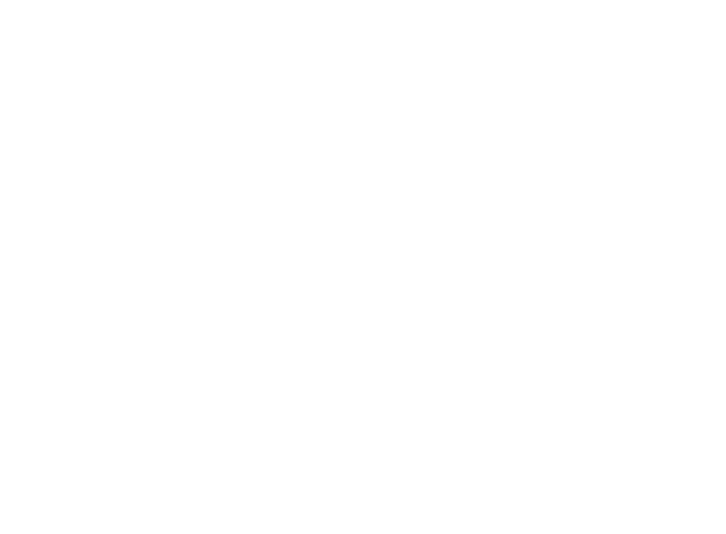
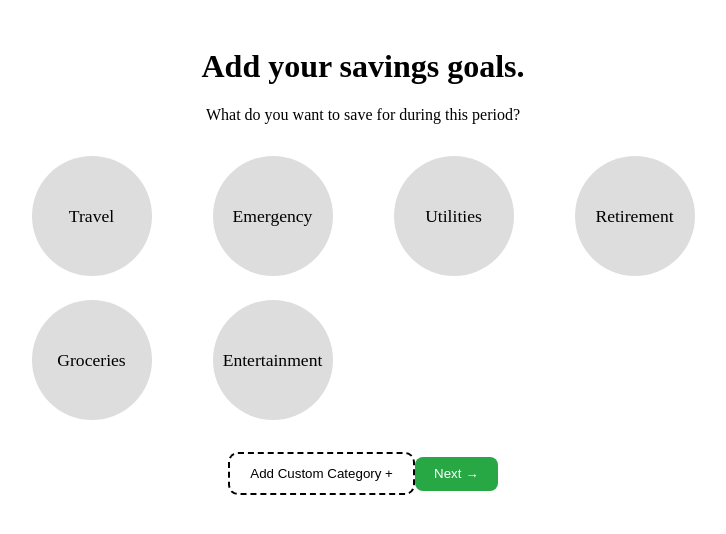
Before and after one commit to inisperos/sunny-savings, a React (Vite) app: page /categories in a window 1280 px wide. Before the commit this address had no page. Shown: the top 534 px of the page, without its empty margins (277-1003 px from the left). Built offline with nearby package versions, Linux system fonts and the light colour scheme.

Commit message:
rename budget category select pages/variables from goal->category

```diff
--- a/src/App.jsx
+++ b/src/App.jsx
@@ -8,7 +8,7 @@
 } from "react-router-dom";
 
 import CreatePlanPage from "./pages/CreatePlanPage";
-import AddSavingsGoals from "./pages/AddGoalsPage";
+import SelectBudgetCategories from "./pages/SelectCategoriesPage";
 import AddFeesPage from "./pages/AddFeesPage";
 import ComparePlansPage from "./pages/ComparePlansPage";
 
@@ -412,8 +412,8 @@
           element={<CreatePlanPage addPlan={addPlan} />}
         />
         <Route
-          path="/goals"
-          element={<AddSavingsGoals plans={plans} setPlans={setPlans} />}
+          path="/categories"
+          element={<SelectBudgetCategories plans={plans} setPlans={setPlans} />}
         />
         <Route
           path="/plan/:id"
--- a/src/pages/CreatePlanPage.jsx
+++ b/src/pages/CreatePlanPage.jsx
@@ -45,7 +45,7 @@
     };
 
     addPlan(newPlan);
-    navigate("/goals");
+    navigate("/categories");
   };
 
   const inputStyle = {
--- a/src/pages/AddGoalsPage.jsx
+++ b/src/pages/SelectCategoriesPage.jsx
@@ -1,15 +1,15 @@
 import React, { useState } from "react";
 import { useNavigate } from "react-router-dom";
 
-export default function AddGoalsPage({ plans, setPlans }) {
+export default function SelectBudgetCategories({ plans, setPlans }) {
   const navigate = useNavigate();
 
-  const [selectedGoals, setSelectedGoals] = useState([]);
-  const [customGoals, setCustomGoals] = useState([]);
+  const [selectedCategories, setSelectedCategories] = useState([]);
+  const [customCategories, setCustomCategories] = useState([]);
   const [showPopup, setShowPopup] = useState(false);
-  const [newGoalName, setNewGoalName] = useState("");
+  const [newCategoryName, setNewCategoryName] = useState("");
 
-  const defaultGoals = [
+  const defaultCategories = [
     "Travel",
     "Emergency",
     "Utilities",
@@ -18,39 +18,39 @@
     "Entertainment",
   ];
 
-  // Toggle a goal selection
-  const toggleGoal = (goal) => {
-    setSelectedGoals((prev) =>
-      prev.includes(goal)
-        ? prev.filter((g) => g !== goal)
-        : [...prev, goal]
+  // Toggle a category selection
+  const toggleCategory = (category) => {
+    setSelectedCategories((prev) =>
+      prev.includes(category)
+        ? prev.filter((c) => c !== category)
+        : [...prev, category]
     );
   };
 
-  // Add custom goal
-  const handleAddCustomGoal = () => {
-    if (newGoalName.trim() === "") {
-      alert("Goal name cannot be empty!");
+  // Add custom category
+  const handleAddCustomCategory = () => {
+    if (newCategoryName.trim() === "") {
+      alert("Category name cannot be empty!");
       return;
     }
-    setCustomGoals([...customGoals, newGoalName]);
+    setCustomCategories([...customCategories, newCategoryName]);
     setShowPopup(false);
-    setNewGoalName("");
+    setNewCategoryName("");
   };
 
-  // ✅ Save all goals and move to Fees page
+  // ✅ Save all categories and move to Fees page
   const handleNext = () => {
     if (plans.length > 0) {
       const updatedPlans = [...plans];
 
-      // 🧠 Combine and deduplicate all goals
-      const allGoals = Array.from(
-        new Set([...selectedGoals, ...customGoals].filter(Boolean))
+      // 🧠 Combine and deduplicate all categories
+      const allCategories = Array.from(
+        new Set([...selectedCategories, ...customCategories].filter(Boolean))
       );
 
       updatedPlans[updatedPlans.length - 1] = {
         ...updatedPlans[updatedPlans.length - 1],
-        goals: allGoals,
+        categories: allCategories,
       };
 
       setPlans(updatedPlans);
@@ -59,11 +59,11 @@
     navigate("/fees");
   };
 
-  const circleStyle = (goal, isCustom = false) => ({
+  const circleStyle = (category, isCustom = false) => ({
     width: "120px",
     height: "120px",
     borderRadius: "50%",
-    backgroundColor: selectedGoals.includes(goal)
+    backgroundColor: selectedCategories.includes(category)
       ? "#4caf50"
       : "#ddd",
     display: "flex",
@@ -92,22 +92,22 @@
           marginInline: "auto",
         }}
       >
-        {defaultGoals.map((goal) => (
+        {defaultCategories.map((category) => (
           <div
-            key={goal}
-            onClick={() => toggleGoal(goal)}
-            style={circleStyle(goal)}
+            key={category}
+            onClick={() => toggleCategory(category)}
+            style={circleStyle(category)}
           >
-            {goal}
+            {category}
           </div>
         ))}
-        {customGoals.map((goal) => (
+        {customCategories.map((category) => (
           <div
-            key={goal}
-            onClick={() => toggleGoal(goal)}
-            style={circleStyle(goal, true)}
+            key={category}
+            onClick={() => toggleCategory(category)}
+            style={circleStyle(category, true)}
           >
-            {goal}
+            {category}
           </div>
         ))}
       </div>
@@ -151,12 +151,12 @@
               width: "300px",
             }}
           >
-            <h3>Add Custom Goal</h3>
+            <h3>Add Custom Category</h3>
             <input
               type="text"
               placeholder="Enter category name"
-              value={newGoalName}
-              onChange={(e) => setNewGoalName(e.target.value)}
+              value={newCategoryName}
+              onChange={(e) => setNewCategoryName(e.target.value)}
               style={{
                 padding: "0.5rem",
                 width: "90%",
@@ -167,7 +167,7 @@
             />
             <div style={{ marginTop: "1rem" }}>
               <button
-                onClick={handleAddCustomGoal}
+                onClick={handleAddCustomCategory}
                 style={{
                   padding: "0.5rem 1rem",
                   marginRight: "1rem",
```
